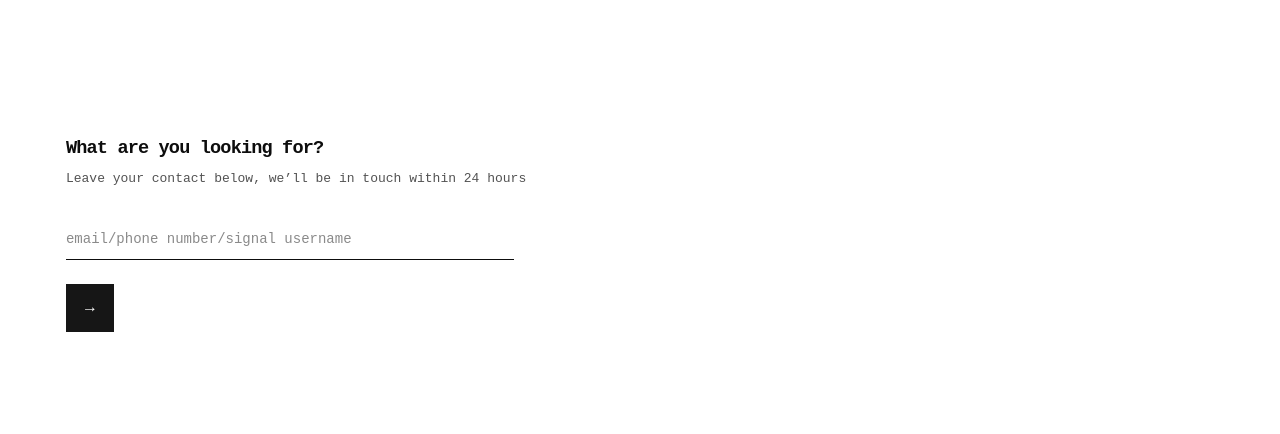
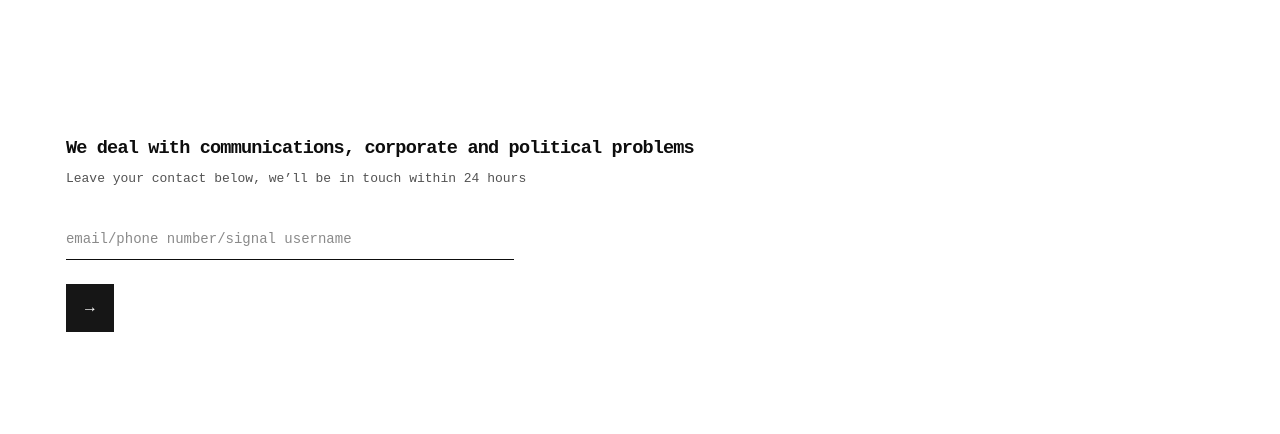
Before and after one commit to y4znn/rasbash, a website: page index.html in a window 1280 px wide. Shown: the part 852-1286 px from the top of the page. Drawn offline with Linux system fonts and the light colour scheme; a web font is replaced by a local one.

Commit message:
Update contact heading copy

```diff
--- a/index.html
+++ b/index.html
@@ -202,7 +202,7 @@
       </div>
     </section>
     <section class="rb-contact rb-bound" id="contact" aria-labelledby="rb-contact-title">
-      <h2 id="rb-contact-title">What are you looking for?</h2>
+      <h2 id="rb-contact-title">We deal with communications, corporate and political problems</h2>
       <p class="rb-contact-sub">Leave your contact below, we’ll be in touch within 24 hours</p>
       <form id="enquiry-form" action="https://api.web3forms.com/submit" method="POST">
         <input type="hidden" name="access_key" value="7baa3c44-0f14-4bcd-9b18-c1be3416aedf">
```
